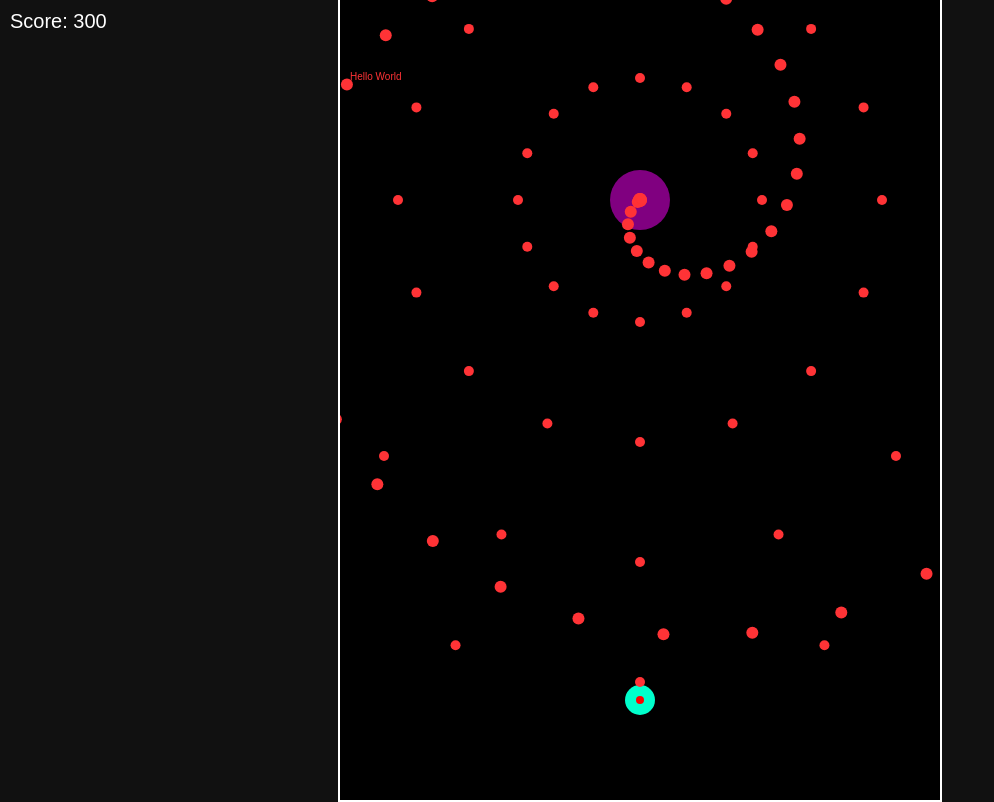
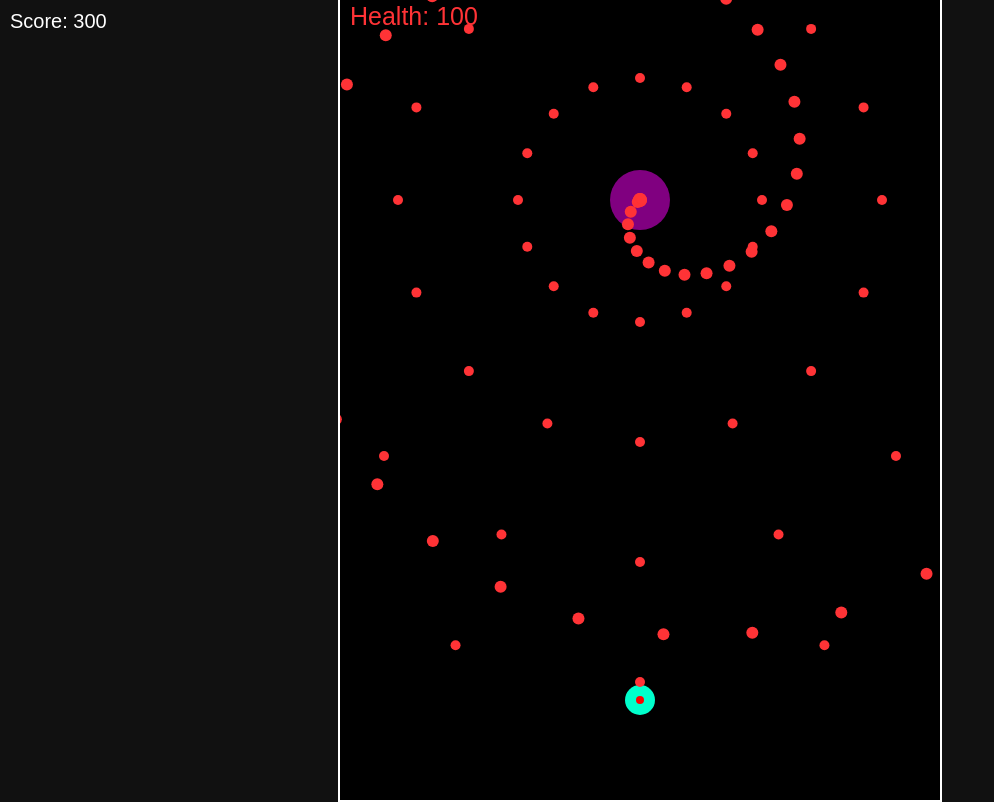
Before and after one commit to johnmogus/circle-game, a website: page index.html in a window 1280 px wide. Shown: the whole page, without its empty margins (0-994 px from the left). Drawn offline with Linux system fonts and the light colour scheme.

Commit message:
Add files via upload

```diff
--- a/index.html
+++ b/index.html
@@ -30,6 +30,15 @@
             size: 15,
             hitboxRadius: 4
         };
+
+        const boss = {
+            x: 300, y: 200,
+            speed: 5,
+            size: 30,
+            radius: 30,
+            hitboxRadius: 40,
+            health: 100
+        }
 
         // Input tracking
         const keys = {};
@@ -115,12 +124,21 @@
                 b.x += b.vx;
                 b.y += b.vy;
 
-                // Collision detection (Distance formula between bullet center and player core)
-                const dist = Math.hypot(b.x - player.x, b.y - player.y);
-                if (b.shooter == "enemy" && dist < b.radius + player.hitboxRadius) {
-                    gameOver = true;
-                    alert(`Game Over! Final Score: ${score}`);
-                    window.location.reload();
+                if (b.shooter == "enemy") {
+                    const dist = Math.hypot(b.x - player.x, b.y - player.y);
+                    if (dist < b.radius + player.hitboxRadius) {
+                        gameOver = true;
+                        alert(`Game Over! Final Score: ${score}`);
+                        window.location.reload();
+                    }
+                }
+
+                if (b.shooter == "player") {
+                    const dist = Math.hypot(b.x - boss.x, b.y - boss.y);
+                    if (dist < b.radius + boss.hitboxRadius) {
+                        boss.health -= 10
+                        bullets.splice(i, 1);
+                    }
                 }
 
                 // Remove off-screen bullets
@@ -132,12 +150,16 @@
             // --- 4. Render Everything ---
             ctx.clearRect(0, 0, canvas.width, canvas.height);
 
-            ctx.fillText("Hello World",10,80);
+            if (boss.health > 0) {
+                ctx.font = "25px Arial";
+                ctx.fillText("Health: " + boss.health, 10, 25);
+                //ctx.fillRect(0, 20, boss.health, 20)
+            }
 
             // Draw Boss/Source
             ctx.fillStyle = 'purple';
             ctx.beginPath();
-            ctx.arc(300, 200, 30, 0, Math.PI * 2);
+            ctx.arc(boss.x, boss.y, boss.radius, 0, Math.PI * 2);
             ctx.fill();
 
             // Draw Player Ship
```
